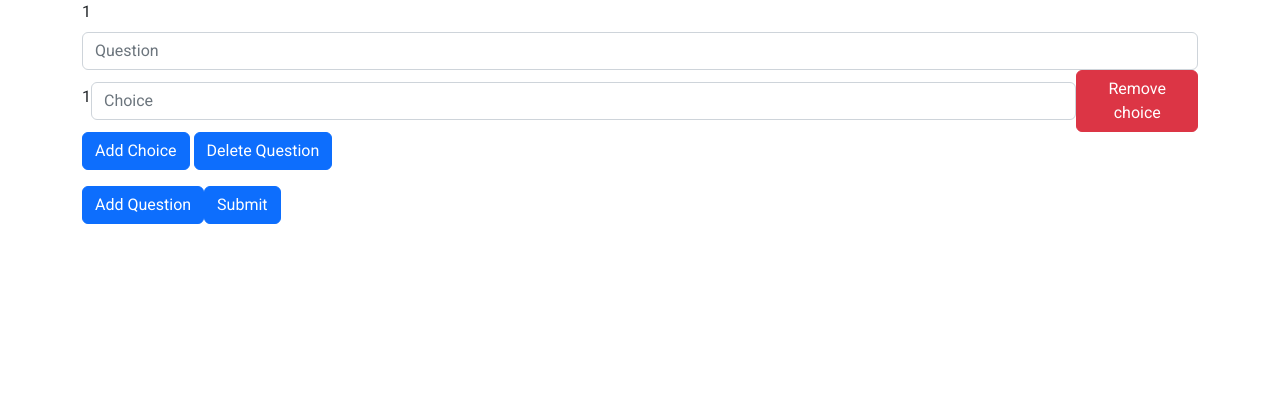
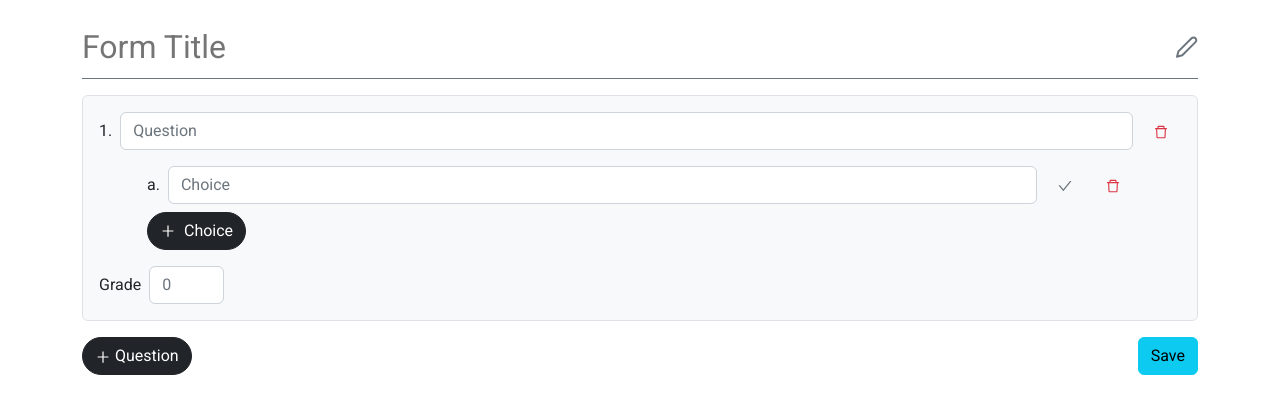
Before and after one commit to Mohamad-Simmo/classroom-react, a React (Create React App) app: page /forms/new in a window 1280 px wide. Shown: the top 414 px of the page. Built offline with nearby package versions, Linux system fonts and the light colour scheme.

Commit message:
Refactor and styling

```diff
--- a/src/components/Form/Choice.jsx
+++ b/src/components/Form/Choice.jsx
@@ -1,26 +1,85 @@
 import { Button, Stack, Form } from 'react-bootstrap';
+import { AiOutlineCheck, AiOutlineDelete } from 'react-icons/ai';
 
 const Choice = ({
   index,
-  removeChoice,
+  questions,
+  setQuestions,
   questionIndex,
-  choiceValue,
-  handleChoiceChange,
+  currentChoice,
 }) => {
+  const { choice: value, isCorrect } = currentChoice;
+
+  const removeChoice = (questionIndex, choiceIndex) => {
+    const questionsTemp = questions;
+    const choicesTemp = [...questionsTemp[questionIndex].choices];
+    choicesTemp.splice(choiceIndex, 1);
+    questionsTemp[questionIndex] = {
+      ...questionsTemp[questionIndex],
+      choices: choicesTemp,
+    };
+    setQuestions([...questionsTemp]);
+  };
+
+  const handleChoiceChange = (event, questionIndex, choiceIndex) => {
+    const questionsTemp = questions;
+    const choicesTemp = [...questionsTemp[questionIndex].choices];
+    choicesTemp[choiceIndex] = {
+      ...choicesTemp[choiceIndex],
+      choice: event.target.value,
+    };
+
+    questionsTemp[questionIndex] = {
+      ...questionsTemp[questionIndex],
+      choices: choicesTemp,
+    };
+    setQuestions([...questionsTemp]);
+  };
+
+  const setCorrect = (event, questionIndex, choiceIndex) => {
+    event.preventDefault();
+    const questionsTemp = questions;
+    const choicesTemp = [...questionsTemp[questionIndex].choices];
+
+    // reset choices array
+    for (let index in choicesTemp) {
+      choicesTemp[index] = { ...choicesTemp[index], isCorrect: false };
+    }
+    choicesTemp[choiceIndex] = { ...choicesTemp[choiceIndex], isCorrect: true };
+
+    questionsTemp[questionIndex] = {
+      ...questionsTemp[questionIndex],
+      choices: choicesTemp,
+    };
+
+    setQuestions([...questionsTemp]);
+  };
+
   return (
-    <Stack direction="horizontal">
-      <Form.Label>{index + 1}</Form.Label>
+    <Stack direction="horizontal" gap={2} className="mb-2">
+      <Form.Label className="m-0">
+        {String.fromCharCode(index + 97)}.
+      </Form.Label>
       <Form.Control
         type="text"
         placeholder="Choice"
-        value={choiceValue}
+        value={value}
         onChange={(e) => handleChoiceChange(e, questionIndex, index)}
       />
       <Button
-        variant="danger"
+        type="checkbox"
+        variant={isCorrect ? 'success' : 'outline-secondary'}
+        onClick={(e) => setCorrect(e, questionIndex, index)}
+        className="border-0"
+      >
+        <AiOutlineCheck />
+      </Button>
+      <Button
+        variant="outline-danger"
+        className="border-0"
         onClick={() => removeChoice(questionIndex, index)}
       >
-        Remove choice
+        <AiOutlineDelete />
       </Button>
     </Stack>
   );
--- a/src/components/Form/Question.jsx
+++ b/src/components/Form/Question.jsx
@@ -1,39 +1,99 @@
 import Form from 'react-bootstrap/Form';
 import Button from 'react-bootstrap/Button';
+import Container from 'react-bootstrap/Container';
 import Choice from './Choice';
+import { AiOutlineDelete, AiOutlinePlus } from 'react-icons/ai';
 
-const Question = ({
-  index,
-  questionValue,
-  addChoice,
-  choices,
-  removeQuestion,
-  removeChoice,
-  handleQuestionChange,
-  handleChoiceChange,
-}) => {
+const Question = ({ index, currentQuestion, questions, setQuestions }) => {
+  const { question: value, choices } = currentQuestion;
+
+  const removeQuestion = (index) => {
+    const questionsTemp = questions;
+    questionsTemp.splice(index, 1);
+    setQuestions([...questionsTemp]);
+  };
+
+  const addChoice = (index) => {
+    const questionsTemp = questions;
+    const choicesTemp = [
+      ...questions[index].choices,
+      { choice: '', isCorrect: false },
+    ];
+    questionsTemp[index] = {
+      ...questionsTemp[index],
+      choices: choicesTemp,
+    };
+    setQuestions([...questionsTemp]);
+  };
+
+  const handleQuestionChange = (event, index) => {
+    const questionsTemp = questions;
+    questionsTemp[index] = {
+      ...questionsTemp[index],
+      question: event.target.value,
+    };
+    setQuestions([...questionsTemp]);
+  };
+
   return (
-    <Form.Group className="mb-3" controlId={`formQuestion${index}`}>
-      <Form.Label>{index + 1}</Form.Label>
+    <div className="border rounded bg-light p-3 my-3">
+      <Form.Group
+        className="d-flex align-items-center gap-2"
+        controlId={`formQuestion${index}`}
+      >
+        <Form.Label className="m-0">{index + 1}.</Form.Label>
         <Form.Control
+          className=""
           type="text"
           placeholder="Question"
-        value={questionValue}
+          value={value}
           onChange={(e) => handleQuestionChange(e, index)}
         />
+        <Button
+          variant="outline-danger"
+          className="border-0"
+          onClick={() => removeQuestion(index)}
+        >
+          <AiOutlineDelete />
+        </Button>
+      </Form.Group>
+
+      <Container className="px-5 py-3">
         {choices.map((c, idx) => (
           <Choice
+            key={idx}
             index={idx}
             questionIndex={index}
-          key={idx}
-          removeChoice={removeChoice}
-          choiceValue={c.choice}
-          handleChoiceChange={handleChoiceChange}
+            currentChoice={c}
+            questions={questions}
+            setQuestions={setQuestions}
           />
         ))}
-      <Button onClick={() => addChoice(index)}>Add Choice</Button>{' '}
-      <Button onClick={() => removeQuestion(index)}>Delete Question</Button>
+        <Button
+          variant="dark"
+          onClick={() => addChoice(index)}
+          className="d-flex align-items-center gap-2 rounded-5"
+        >
+          <AiOutlinePlus />
+          <div>Choice</div>
+        </Button>
+      </Container>
+      <Form.Group
+        className="d-flex align-items-center gap-2"
+        controlId={`gradeInput${index}`}
+      >
+        <Form.Label className="m-0">Grade</Form.Label>
+        <Form.Control
+          type="number"
+          min="0"
+          max="100"
+          placeholder="0"
+          style={{
+            width: '75px',
+          }}
+        />
       </Form.Group>
+    </div>
   );
 };
 export default Question;
--- a/src/pages/NewForm.jsx
+++ b/src/pages/NewForm.jsx
@@ -3,13 +3,15 @@ import { useState } from 'react';
 import Button from 'react-bootstrap/Button';
 import Form from 'react-bootstrap/Form';
 import Question from '../components/Form/Question';
+import Stack from 'react-bootstrap/Stack';
 import Container from 'react-bootstrap/Container';
 
-const choice = { choice: '', isCorrect: false };
+import { AiOutlinePlus } from 'react-icons/ai';
+import { FiEdit2 } from 'react-icons/fi';
 
 const question = {
   question: '',
-  choices: [choice],
+  choices: [{ choice: '', isCorrect: false }],
   grade: null,
 };
 
@@ -20,81 +22,48 @@ const NewForm = () => {
     setQuestions((prev) => [...prev, question]);
   };
 
-  const removeQuestion = (index) => {
-    const questionsTemp = questions;
-    questionsTemp.splice(index, 1);
-    setQuestions([...questionsTemp]);
-  };
-
-  const addChoice = (index) => {
-    const questionsTemp = questions;
-    const choicesTemp = [...questions[index].choices, choice];
-    questionsTemp[index] = {
-      ...questionsTemp[index],
-      choices: choicesTemp,
-    };
-    setQuestions([...questionsTemp]);
-  };
-
-  const removeChoice = (questionIndex, choiceIndex) => {
-    const questionsTemp = questions;
-    const choicesTemp = [...questionsTemp[questionIndex].choices];
-    choicesTemp.splice(choiceIndex, 1);
-    questionsTemp[questionIndex] = {
-      ...questionsTemp[questionIndex],
-      choices: choicesTemp,
-    };
-    setQuestions([...questionsTemp]);
-  };
-
-  const handleQuestionChange = (event, index) => {
-    const questionsTemp = questions;
-    questionsTemp[index] = {
-      ...questionsTemp[index],
-      question: event.target.value,
-    };
-    setQuestions([...questionsTemp]);
-  };
-
-  const handleChoiceChange = (event, questionIndex, choiceIndex) => {
-    const questionsTemp = questions;
-    const choicesTemp = [...questionsTemp[questionIndex].choices];
-    choicesTemp[choiceIndex] = {
-      ...choicesTemp[choiceIndex],
-      choice: event.target.value,
-    };
-
-    questionsTemp[questionIndex] = {
-      ...questionsTemp[questionIndex],
-      choices: choicesTemp,
-    };
-    setQuestions([...questionsTemp]);
-  };
-
   const handleSubmit = (e) => {
     e.preventDefault();
     console.log(questions);
   };
 
   return (
-    <Container>
+    <Container className="py-3">
+      <Stack
+        direction="horizontal"
+        gap={1}
+        className="align-items-bottom border-bottom border-secondary w-sm-25"
+      >
+        <Form.Control
+          plaintext
+          placeholder="Form Title"
+          className="fs-2"
+          autoFocus
+        />
+        <FiEdit2 className="fs-4 text-secondary " />
+      </Stack>
       <Form onSubmit={handleSubmit} autoComplete="off">
         {questions.map((q, idx) => (
           <Question
             key={idx}
-            questionValue={q.question}
             index={idx}
-            choices={q.choices}
-            grade={q.grade}
-            addChoice={addChoice}
-            removeQuestion={removeQuestion}
-            removeChoice={removeChoice}
-            handleQuestionChange={handleQuestionChange}
-            handleChoiceChange={handleChoiceChange}
+            currentQuestion={q}
+            questions={questions}
+            setQuestions={setQuestions}
           />
         ))}
-        <Button onClick={addQuestion}>Add Question</Button>
-        <Button type="submit">Submit</Button>
+        <Stack
+          direction="horizontal"
+          gap={2}
+          className="justify-content-between my-3"
+        >
+          <Button variant="dark" className="rounded-5" onClick={addQuestion}>
+            <AiOutlinePlus /> Question
+          </Button>
+          <Button type="submit" variant="info">
+            Save
+          </Button>
+        </Stack>
       </Form>
     </Container>
   );
```
Lines whose indentation alone changed are shown as unchanged.
